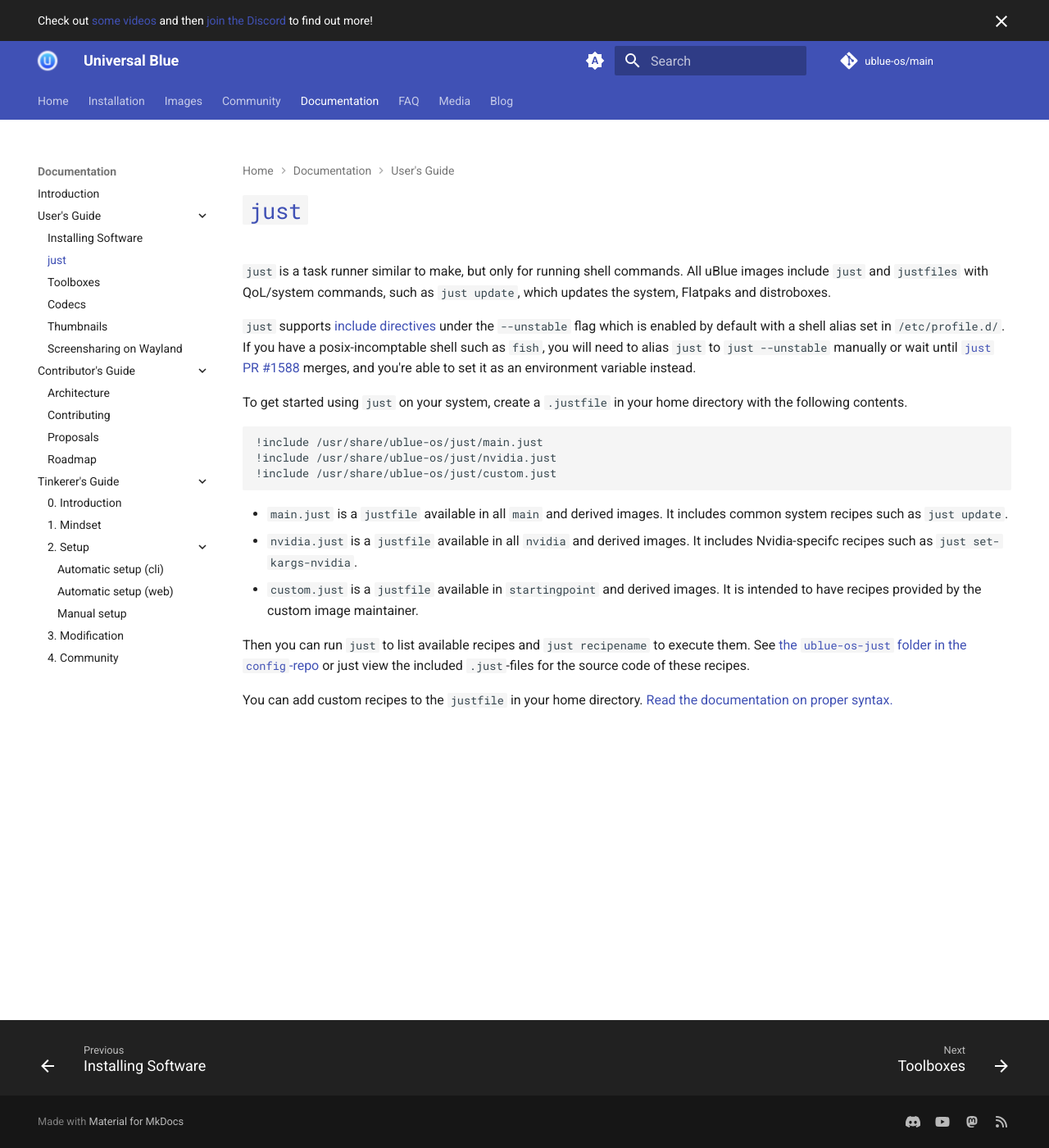
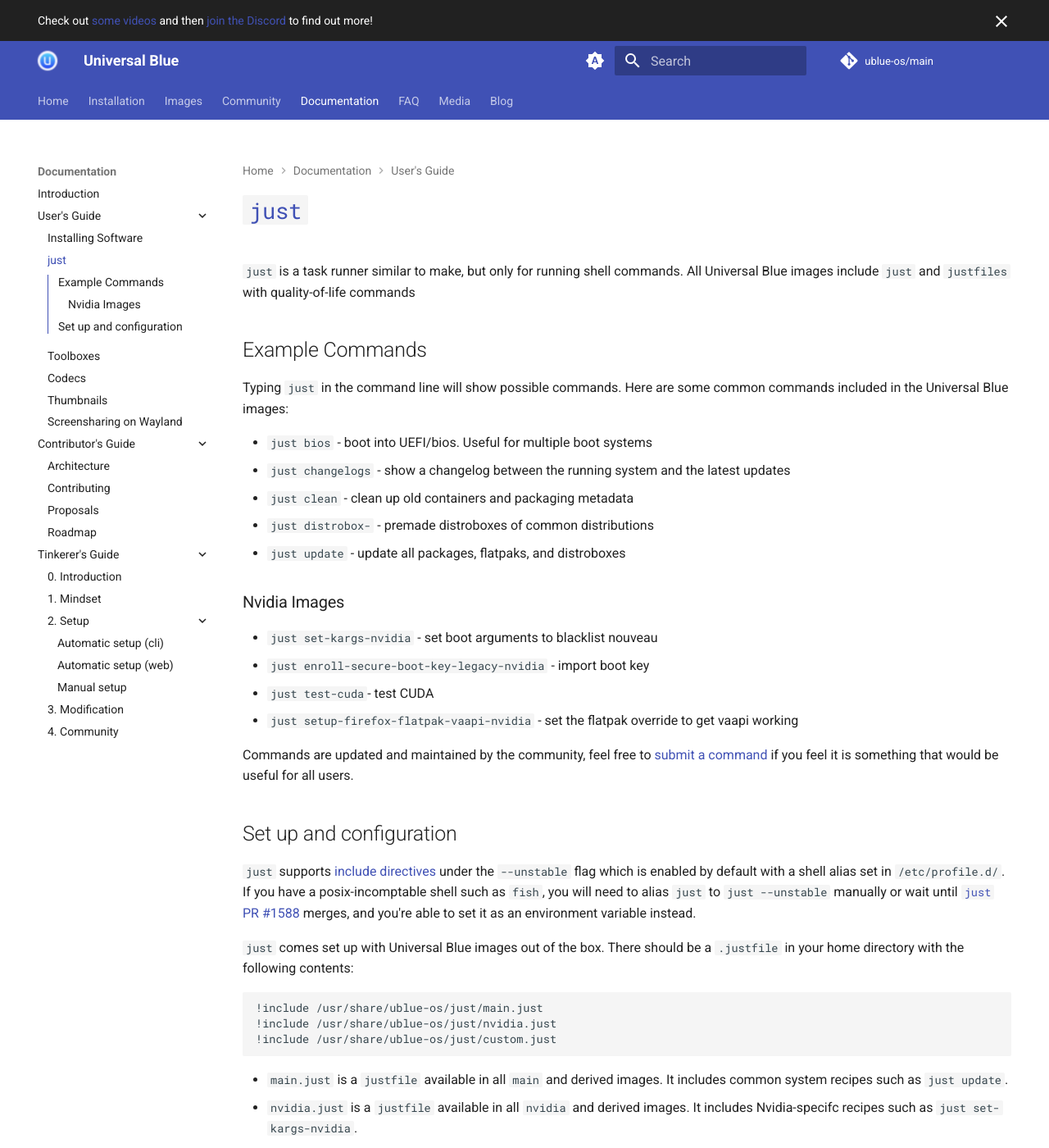
Before and after one commit to ublue-os/website, an MkDocs documentation site: the page built from docs/guide/just.md, in a window 1280 px wide and 1400 px high. Shown: the whole window at 82% size. Built offline with MkDocs 1.6.1 and Material for MkDocs 9.7.7, drawn with Linux system fonts in a browser that asks for light colours; comment, search, counter and statistics services are not loaded; some of the changed text lies outside the part shown.

Commit message:
docs(just): add some just examples

````diff
--- a/docs/guide/just.md
+++ b/docs/guide/just.md
@@ -1,10 +1,31 @@
 # [`just`](https://just.systems)
 
-`just` is a task runner similar to make, but only for running shell commands. All uBlue images include `just` and `justfiles` with QoL/system commands, such as `just update`, which updates the system, Flatpaks and distroboxes.
+`just` is a task runner similar to make, but only for running shell commands. All Universal Blue images include `just` and `justfiles` with quality-of-life commands
+
+## Example Commands
+
+Typing `just` in the command line will show possible commands. Here are some common commands included in the Universal Blue images:
+
+- `just bios` - boot into UEFI/bios. Useful for multiple boot systems
+- `just changelogs` - show a changelog between the running system and the latest updates
+- `just clean` - clean up old containers and packaging metadata
+- `just distrobox-` - premade distroboxes of common distributions
+- `just update` - update all packages, flatpaks, and distroboxes
+
+### Nvidia Images
+
+- `just set-kargs-nvidia` - set boot arguments to blacklist nouveau
+- `just enroll-secure-boot-key-legacy-nvidia` - import boot key
+- `just test-cuda`- test CUDA
+- `just setup-firefox-flatpak-vaapi-nvidia` - set the flatpak override to get vaapi working
+
+Commands are updated and maintained by the community, feel free to [submit a command](https://github.com/ublue-os/config/tree/main/build/ublue-os-just) if you feel it is something that would be useful for all users.
+
+## Set up and configuration
 
 `just` supports [include directives](https://just.systems/man/en/chapter_52.html) under the `--unstable` flag which is enabled by default with a shell alias set in `/etc/profile.d/`. If you have a posix-incomptable shell such as `fish`, you will need to alias `just` to `just --unstable` manually or wait until [`just` PR #1588](https://github.com/casey/just/pull/1588) merges, and you're able to set it as an environment variable instead.
 
-To get started using `just` on your system, create a `.justfile` in your home directory with the following contents.
+`just` comes set up with Universal Blue images out of the box. There should be a `.justfile` in your home directory with the following contents:
 
 ```just
 !include /usr/share/ublue-os/just/main.just
@@ -16,6 +37,8 @@ To get started using `just` on your system, create a `.justfile` in your home di
 - `nvidia.just` is a `justfile` available in all `nvidia` and derived images. It includes Nvidia-specifc recipes such as `just set-kargs-nvidia`.
 - `custom.just` is a `justfile` available in `startingpoint` and derived images. It is intended to have recipes provided by the custom image maintainer.
 
+You can inline more aliases in this file, or add custom includes. The included justfiles are there so that derived images can use the common community pattern while allowing extensibility.
+
 Then you can run `just` to list available recipes and `just recipename` to execute them. See [the `ublue-os-just` folder in the `config`-repo](https://github.com/ublue-os/config/tree/main/build/ublue-os-just) or just view the included `.just`-files for the source code of these recipes.
 
 You can add custom recipes to the `justfile` in your home directory. [Read the documentation on proper syntax.](https://just.systems/man/en/chapter_18.html)
````
